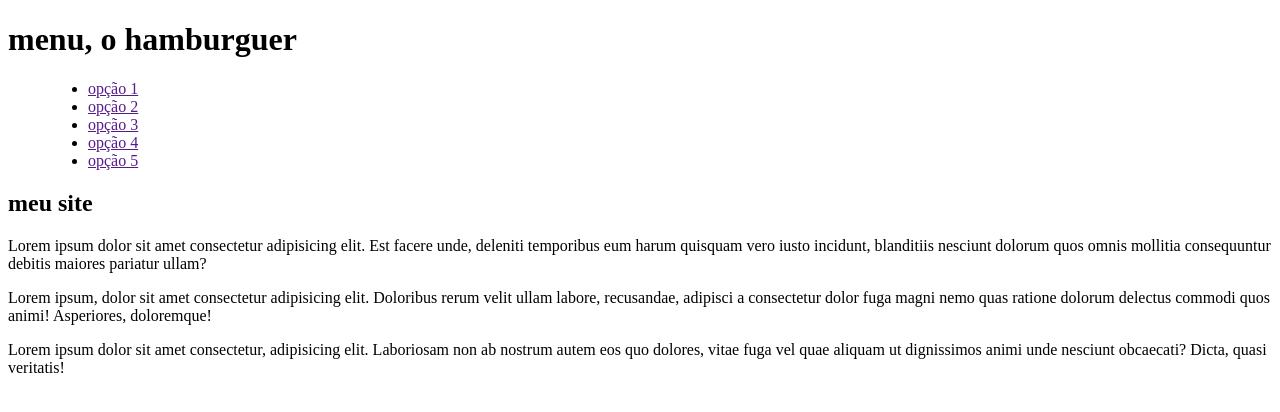
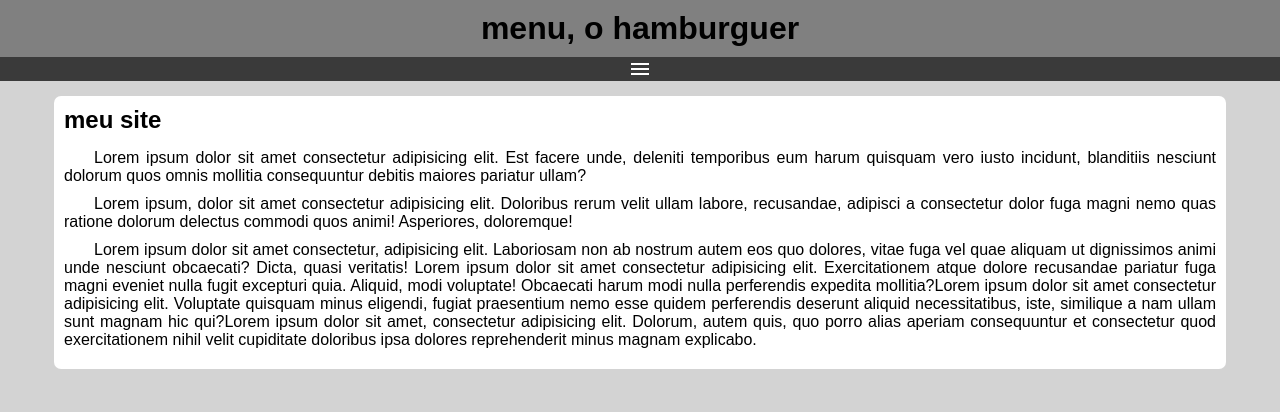
Before and after one commit to Marcos-Farias-Gomes/html-css, a plain HTML site: page exercicios/ex23/mq005/index.html in a window 1280 px wide. Drawn offline with nearby package versions, Linux system fonts and the light colour scheme.

Commit message:
criando menu hamburguer

```diff
--- a/exercicios/ex23/mq005/index.html
+++ b/exercicios/ex23/mq005/index.html
@@ -5,12 +5,16 @@
     <meta http-equiv="X-UA-Compatible" content="IE=edge">
     <meta name="viewport" content="width=device-width, initial-scale=1.0">
     <title>menu</title>
+    <link rel="stylesheet" href="https://fonts.googleapis.com/css2?family=Material+Symbols+Outlined:opsz,wght,FILL,GRAD@20..48,100..700,0..1,-50..200" />
     <link rel="stylesheet" href="style.css">
 </head>
 <body>
-    <h1>menu, o hamburguer</h1>
     <header>
-        <menu>
+        <h1>menu, o hamburguer</h1>
+        <span id="burguer" class="material-symbols-outlined" onclick="clickMenu()">
+            menu
+            </span>
+        <menu id="itens">
             <ul>
                 <li><a href="">opção 1</a></li>
                 <li><a href="">opção 2</a></li>
@@ -25,8 +29,19 @@
             <h1>meu site</h1>
             <p>Lorem ipsum dolor sit amet consectetur adipisicing elit. Est facere unde, deleniti temporibus eum harum quisquam vero iusto incidunt, blanditiis nesciunt dolorum quos omnis mollitia consequuntur debitis maiores pariatur ullam?</p>
             <p>Lorem ipsum, dolor sit amet consectetur adipisicing elit. Doloribus rerum velit ullam labore, recusandae, adipisci a consectetur dolor fuga magni nemo quas ratione dolorum delectus commodi quos animi! Asperiores, doloremque!</p>
-            <p>Lorem ipsum dolor sit amet consectetur, adipisicing elit. Laboriosam non ab nostrum autem eos quo dolores, vitae fuga vel quae aliquam ut dignissimos animi unde nesciunt obcaecati? Dicta, quasi veritatis!</p>
+            <p>Lorem ipsum dolor sit amet consectetur, adipisicing elit. Laboriosam non ab nostrum autem eos quo dolores, vitae fuga vel quae aliquam ut dignissimos animi unde nesciunt obcaecati? Dicta, quasi veritatis!
+                Lorem ipsum dolor sit amet consectetur adipisicing elit. Exercitationem atque dolore recusandae pariatur fuga magni eveniet nulla fugit excepturi quia. Aliquid, modi voluptate! Obcaecati harum modi nulla perferendis expedita mollitia?Lorem ipsum dolor sit amet consectetur adipisicing elit. Voluptate quisquam minus eligendi, fugiat praesentium nemo esse quidem perferendis deserunt aliquid necessitatibus, iste, similique a nam ullam sunt magnam hic qui?Lorem ipsum dolor sit amet, consectetur adipisicing elit. Dolorum, autem quis, quo porro alias aperiam consequuntur et consectetur quod exercitationem nihil velit cupiditate doloribus ipsa dolores reprehenderit minus magnam explicabo.
+            </p>
         </article>
     </main>
+    <script>
+        function clickMenu(){
+            if(itens.style.display== 'block') {
+                itens.style.display = 'none'
+            } else{
+                itens.style.display = 'block'
+            }
+        }
+    </script>
 </body>
 </html>
--- a/exercicios/ex23/mq005/style.css
+++ b/exercicios/ex23/mq005/style.css
@@ -1 +1,67 @@
 @charset "UTF-8";
+
+*{
+    font-family: Arial, Helvetica, sans-serif;
+    margin: 0px;
+    padding: 0px;
+}
+
+html, body{
+    background-color: lightgray;
+}
+
+header{
+    background-color: gray;
+}
+header h1{
+    text-align: center;
+    padding: 10px;
+}
+span#burguer{
+    background-color: rgb(58, 58, 58);
+    display: block;
+    text-align: center;
+    color: white;
+    cursor: pointer;
+}
+span#burguer:hover{
+    background-color: white;
+    color: black;
+}
+menu{
+    display: none;
+}
+
+menu ul{
+    list-style-type: none;
+}
+menu a{
+    display: block;
+    padding: 10px;
+    text-decoration: none;
+    color: white;
+    text-align: center;
+    background-color: rgb(83, 83, 83);
+    border-top: 2px solid gray;
+}
+
+menu a:hover{
+    background-color: rgb(161, 159, 159);
+}
+main{
+    width: 90vw;
+    background-color: white;
+    margin: auto;
+    padding: 10px;
+    border-radius: 7px;
+    margin-top: 15px;
+}
+
+article h1{
+    padding-bottom: 15px;
+}
+article p{
+    padding-bottom: 10px;
+    text-indent: 30px;
+    text-align: justify;
+}
```
